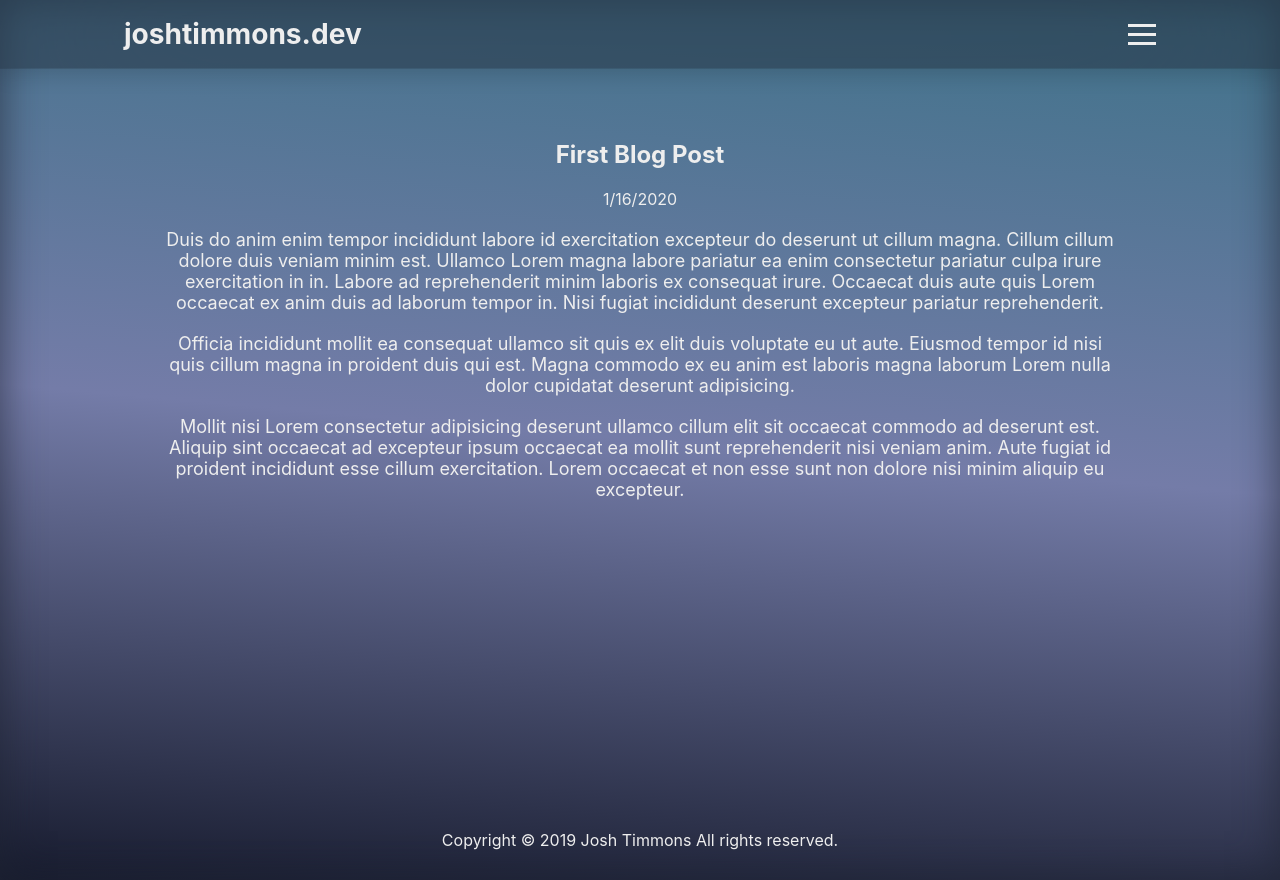
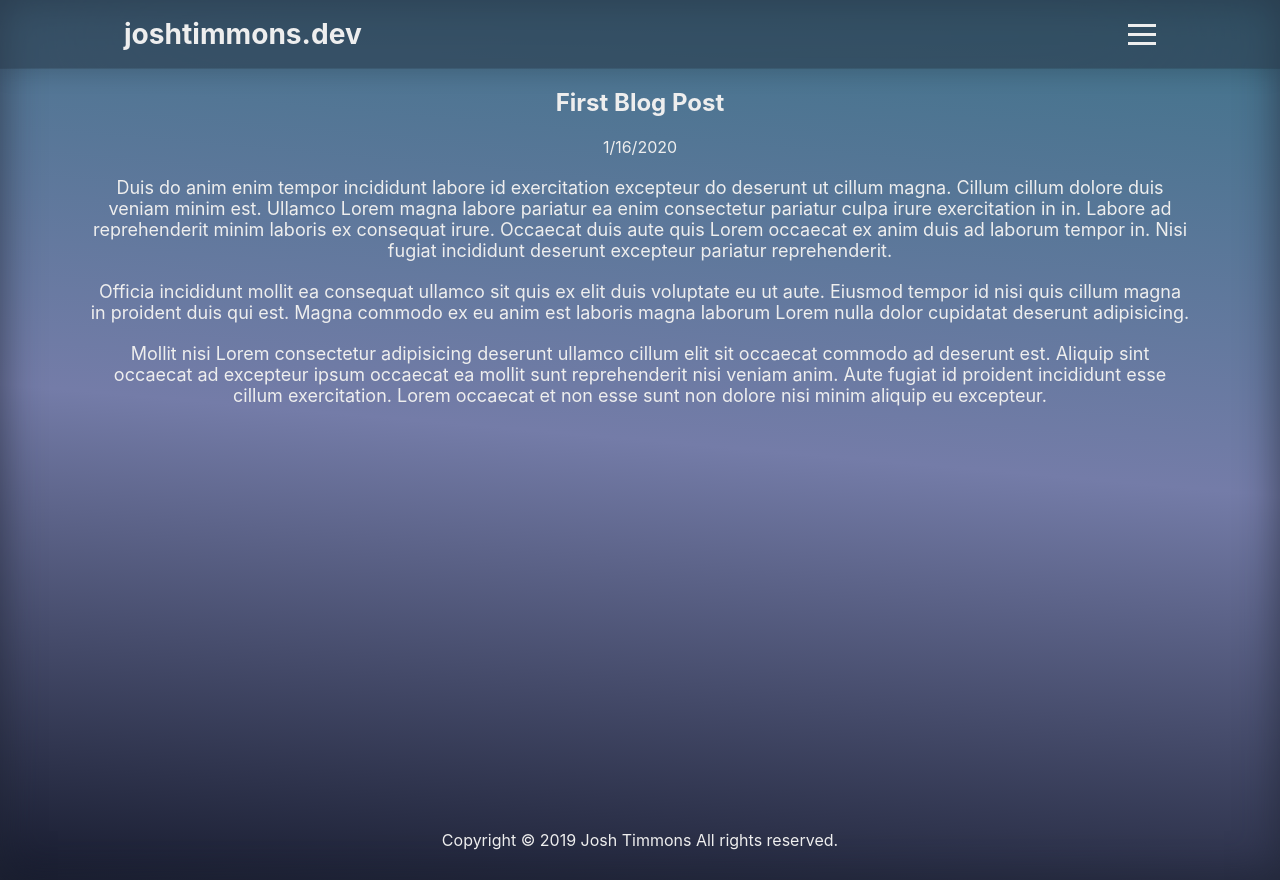
Before and after one commit to josh182014/portfolio-site, a React (Create React App) app: page /blog/1 in a window 1280 px wide. Built offline with nearby package versions, Linux system fonts and the light colour scheme.

Commit message:
fixed weird bugs

```diff
--- a/src/App.scss
+++ b/src/App.scss
@@ -3,6 +3,7 @@
 .wrapper {
   background-image: linear-gradient(5deg, $darkBlue, $lightBlue, $skyBlue);
   box-shadow: inset 0 0 40px 0 rgba(31, 36, 51, 0.726);
+
 }
 .container {
   text-align: center;
--- a/src/components/Blog/Blog.js
+++ b/src/components/Blog/Blog.js
@@ -11,7 +11,6 @@ const Blog = (props) => {
           <Post post={post} />
         ))}
       </div>
-      />
     </>
   );
 }
--- /dev/null
+++ b/src/components/Blog/FullPost.js
@@ -0,0 +1,16 @@
+import React from 'react';
+import "./fullpost.scss";
+
+const FullPost = ({ post }) => {
+  return (
+    <div className="fullpost-wrapper">
+      <h2 className="fullpost-blog-title">{post.title}</h2>
+      <div className="fullpost-blog-date">{post.date}</div>
+      <div className="fullpost-blog-body">{post.body.map((each) => (
+        <div className="fullpost-body-paragraph">{each}</div>
+      ))}</div>
+    </div>
+  );
+}
+
+export default FullPost;
--- a/src/components/Blog/Post.js
+++ b/src/components/Blog/Post.js
@@ -1,9 +1,11 @@
 import React from 'react';
+import { useHistory } from 'react-router-dom'
 import "./post.scss";
 
 const Post = ({ post }) => {
+  const history = useHistory();
   return (
-    <div className="post-wrapper">
+    <div className="post-wrapper" onClick={() => history.push(`blog/${post.id}`)}>
       <h2 className="blog-title">{post.title}</h2>
       <div className="blog-date">{post.date}</div>
       <div className="blog-body">{post.body.map((each) => (
--- a/src/components/Blog/PostPage.js
+++ b/src/components/Blog/PostPage.js
@@ -1,11 +1,11 @@
 import React from 'react';
-import Post from './Post';
+import FullPost from './FullPost';
 import posts from "./dummyPosts";
 
 const PostPage = (props) => {
   const post = posts.filter((each) => each.id === parseInt(props.match.params.id));
   return (
-    post.length && <Post post={post[0]} />
+    post.length && <FullPost post={post[0]} />
   );
 }
 
--- /dev/null
+++ b/src/components/Blog/fullpost.scss
@@ -0,0 +1,15 @@
+@import '../../assets/master';
+
+.fullpost-wrapper {
+    width: 100%;
+    height: 100%;
+    margin: 50px;
+    margin-top: $headerHeight;
+
+    .fullpost-blog-body {
+        font-size: 18px;
+        .fullpost-body-paragraph {
+            margin: 20px 0;
+        }
+    }
+}
--- a/src/components/Blog/post.scss
+++ b/src/components/Blog/post.scss
@@ -1,7 +1,8 @@
 .post-wrapper {
     width: 100%;
     height: 100%;
-    margin: 10%;
+    margin: 15px;
+    cursor: pointer;
 
     .blog-body {
         font-size: 18px;
```
